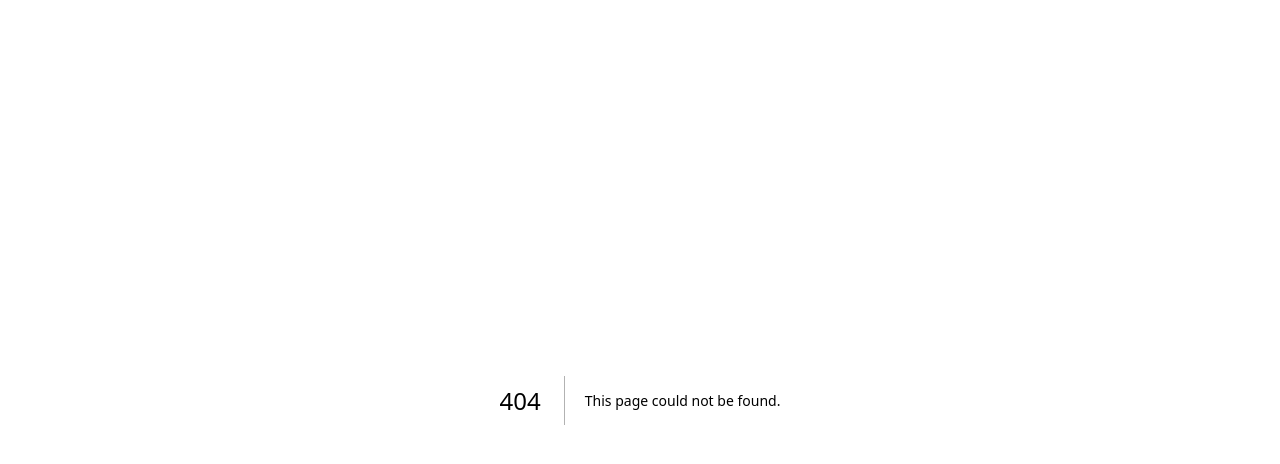
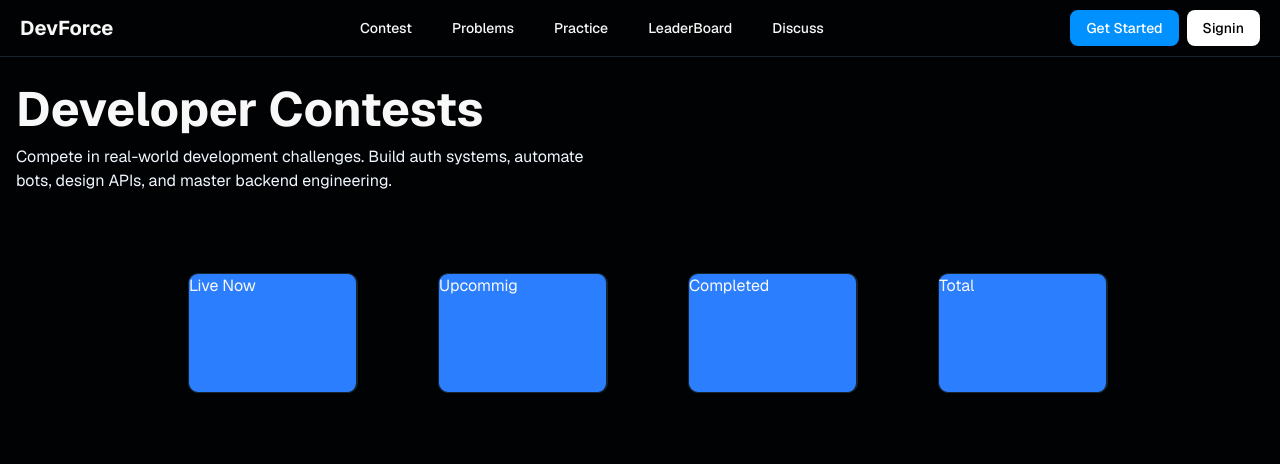
Before and after one commit to ManishDevHub/devforces-fontend, a Next.js app: page /contest in a window 1280 px wide. Before the commit this address had no page. Shown: the top 464 px of the page. Built offline with nearby package versions, Linux system fonts and the light colour scheme.

Commit message:
add card and navbar on contest page

```diff
--- a/src/app/(auth)/forgot-password/page.tsx
+++ b/src/app/(auth)/forgot-password/page.tsx
@@ -1,6 +1,6 @@
 "use client";
 
-import React, { useState } from "react";
+import  { useState } from "react";
 import toast from "react-hot-toast";
 import { useRouter } from "next/navigation";
 
--- /dev/null
+++ b/src/app/contest/page.tsx
@@ -0,0 +1,25 @@
+import Navbar from '@/components/navbar'
+
+
+export default function ContestPage() {
+  return (
+    <div>
+        <Navbar></Navbar>
+        <div className='h-100 min-w-96'>
+            <h1 className='text-5xl font-bold pt-7 pl-4 '>Developer Contests</h1>
+            <h3 className='pt-3 pl-4 text-blue-50'>Compete in real-world development challenges. Build auth systems, automate <br /> bots, design APIs, and master backend engineering.</h3>
+
+  <div className='flex items-center justify-between pr-43 pl-27 '>
+  <div className='w-60 h-30 rounded-lg border border-r-2 bg-blue-500 mt-20 ml-20 gap-2'> Live Now</div>
+ <div className='w-60 h-30 rounded-lg border border-r-2 bg-blue-500 mt-20 ml-20 gap-2'> Upcommig </div>
+ <div className='w-60 h-30 rounded-lg border border-r-2 bg-blue-500 mt-20 ml-20 gap-2'>Completed</div>
+ <div className='w-60 h-30 rounded-lg border border-r-2 bg-blue-500 mt-20 ml-20 gap-2'>Total</div>
+        </div>
+        </div>
+
+
+
+
+    </div>
+  )
+}
--- a/src/components/cta-section.tsx
+++ b/src/components/cta-section.tsx
@@ -38,7 +38,7 @@ export default function CtaSection() {
 
         {/* Trust Badges */}
         <div className="mt-16 flex flex-wrap items-center justify-center gap-8 opacity-60">
-          <p className="text-sm text-muted-foreground">Trusted by developers at</p>
+          <p className="text-sm text-muted-foreground">Trusted by developers at</p>E
           <div className="flex flex-wrap items-center justify-center gap-8">
             {["Google", "Meta", "Amazon", "Microsoft", "Stripe", "Vercel"].map((company) => (
               <span key={company} className="text-sm font-medium text-muted-foreground">
```
